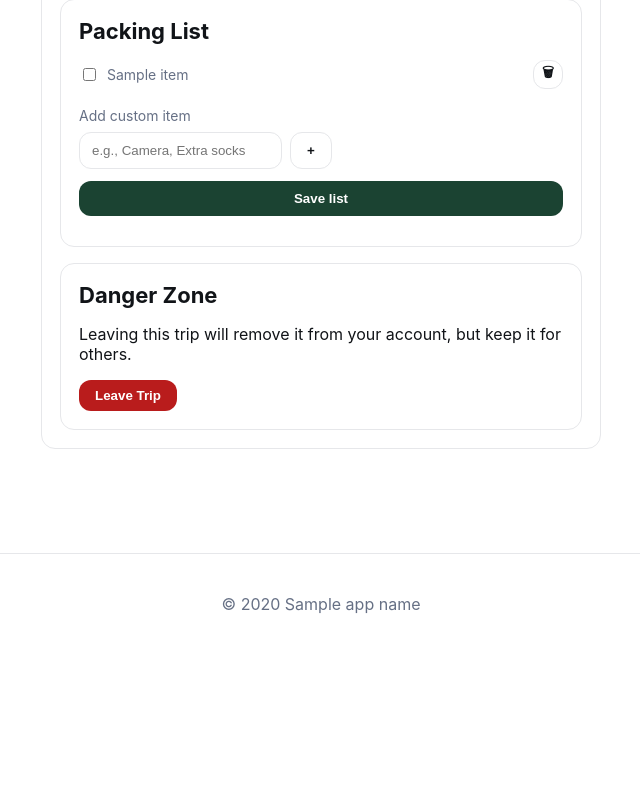
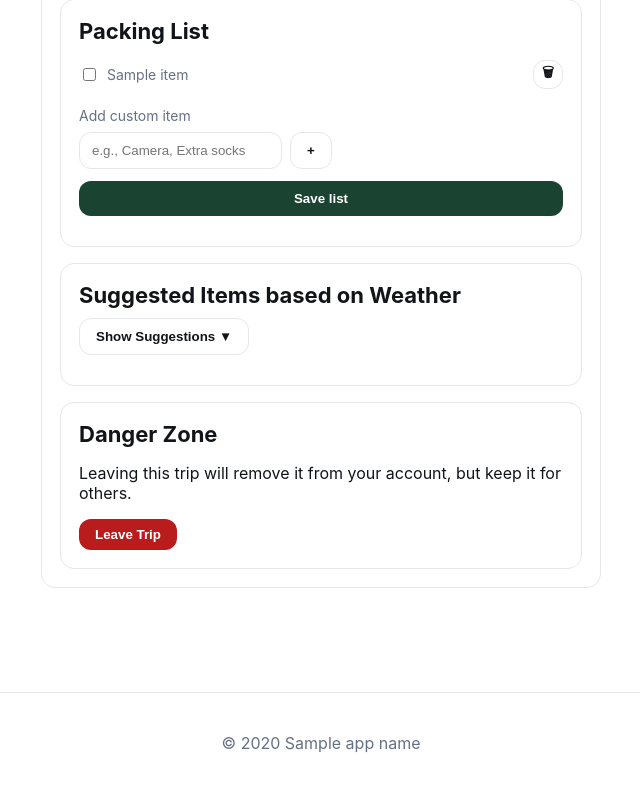
Before and after one commit to tabbott207/GearGuide, a Flask app: template GearGuide/templates/trip-detail.html in a window 1280 px wide. Shown: the part 688-1481 px from the top of the page, without its empty margins (319-959 px from the left). Before the commit the page ends 1301 px from the top, so only its background shows below. Run offline with Flask 3, Linux system fonts and the light colour scheme; the template is opened without the code that fills it: most values are stand-ins (such as "Sample title", 1, 10 or a date in 2020).

Commit message:
Weather based packing suggestions

```diff
--- a/GearGuide/static/js/weather.js
+++ b/GearGuide/static/js/weather.js
@@ -2,7 +2,21 @@
 
 document.addEventListener("DOMContentLoaded", () => {
   const meta = document.getElementById("weather-data");
-  if (!meta) return; // nothing to do on pages without weather
+  if (!meta) return; // Not on a trip-detail page with weather
+
+  // --- Toggle weather suggestions section ---
+const toggleBtn = document.getElementById("toggle-weather-suggestions");
+const suggestionsWrapper = document.getElementById("weather-suggestions-wrapper");
+
+if (toggleBtn && suggestionsWrapper) {
+  toggleBtn.addEventListener("click", () => {
+    const isHidden = suggestionsWrapper.style.display === "none";
+    suggestionsWrapper.style.display = isHidden ? "block" : "none";
+    toggleBtn.textContent = isHidden
+      ? "Hide Suggestions ▲"
+      : "Show Suggestions ▼";
+  });
+}
 
   const loadingEl = document.getElementById("weather-loading");
   const errorEl = document.getElementById("weather-error");
@@ -10,13 +24,17 @@ document.addEventListener("DOMContentLoaded", () => {
 
   if (!loadingEl || !errorEl || !containerEl) return;
 
-  // Read data attributes
+  // Elements for weather-based packing suggestions (optional card)
+  const suggestListEl = document.getElementById("weather-pack-list");
+  const suggestEmptyEl = document.getElementById("weather-pack-empty");
+
+  // Read data attributes from the hidden meta div
   const lat = parseFloat(meta.dataset.lat);
   const lon = parseFloat(meta.dataset.lon);
   const tripStartStr = meta.dataset.start || null; // "YYYY-MM-DD"
   const tripEndStr = meta.dataset.end || null;     // "YYYY-MM-DD"
 
-  /* -------- Helpers -------- */
+  /* -------- Helper functions -------- */
 
   // Turn an ISO datetime into a normalized date key "YYYY-MM-DD" using UTC
   function toDateKeyFromISO(isoString) {
@@ -26,7 +44,7 @@ document.addEventListener("DOMContentLoaded", () => {
     return d.toISOString().slice(0, 10);
   }
 
-  // Turn a "YYYY-MM-DD" (or ISO) into "MM/DD" for display
+  // Turn a "YYYY-MM-DD" (or ISO datetime) into "MM/DD" for display
   function formatDateMMDD(dateStrOrIso) {
     if (!dateStrOrIso) return "";
     let d;
@@ -40,7 +58,7 @@ document.addEventListener("DOMContentLoaded", () => {
     return `${d.getUTCMonth() + 1}/${d.getUTCDate()}`;
   }
 
-  // Icons from forecast text
+  // Emoji icon from forecast text
   function getWeatherIcon(shortForecast, isDaytime) {
     if (!shortForecast) return isDaytime ? "🌤️" : "🌙";
     const s = shortForecast.toLowerCase();
@@ -54,7 +72,7 @@ document.addEventListener("DOMContentLoaded", () => {
     return isDaytime ? "🌤️" : "🌙";
   }
 
-  // Temp color bar
+  // Color for temp bar
   function getTempColor(tempF) {
     if (tempF == null || isNaN(tempF)) return "#9ca3af"; // gray
     if (tempF <= 40) return "#3b82f6"; // blue
@@ -63,6 +81,7 @@ document.addEventListener("DOMContentLoaded", () => {
     return "#ef4444";                 // red
   }
 
+  // Little horizontal bar that visually encodes temp
   function buildTempBar(tempF) {
     const clamped = Math.max(0, Math.min(100, tempF || 0));
     const width = clamped + "%";
@@ -91,7 +110,7 @@ document.addEventListener("DOMContentLoaded", () => {
     return dates;
   }
 
-  /* -------- Fetch Weather -------- */
+  /* -------- Fetch Weather from backend /weather route -------- */
 
   if (!Number.isFinite(lat) || !Number.isFinite(lon)) {
     loadingEl.textContent =
@@ -110,7 +129,7 @@ document.addEventListener("DOMContentLoaded", () => {
         return;
       }
 
-      const forecast = data.forecast;
+      const forecast = data.forecast || [];
 
       // Group periods by normalized date key
       const periodsByDate = {};
@@ -127,12 +146,76 @@ document.addEventListener("DOMContentLoaded", () => {
       const tripDateKeys = getTripDateKeys(tripStartStr, tripEndStr);
       let itemsRendered = 0;
 
+      /* -------- Weather-based packing suggestions -------- */
+
+      if (suggestListEl) {
+        let willRain = false;
+        let willSnow = false;
+        let veryCold = false; // <= 40°F
+        let veryHot = false;  // >= 85°F
+
+        if (tripDateKeys.length) {
+          tripDateKeys.forEach((dateKey) => {
+            const dayPeriods = periodsByDate[dateKey] || [];
+            dayPeriods.forEach((p) => {
+              const short = (p.shortForecast || "").toLowerCase();
+              const temp = p.temperature;
+
+              if (short.includes("rain") || short.includes("shower") || short.includes("drizzle")) {
+                willRain = true;
+              }
+              if (short.includes("snow") || short.includes("sleet") || short.includes("flurries")) {
+                willSnow = true;
+              }
+              if (typeof temp === "number") {
+                if (temp <= 40) veryCold = true;
+                if (temp >= 85) veryHot = true;
+              }
+            });
+          });
+        }
+
+        const suggestions = new Set();
+
+        if (willRain || willSnow) {
+          suggestions.add("Rain jacket");
+          suggestions.add("Waterproof boots or shoes");
+          suggestions.add("Extra warm socks");
+          suggestions.add("Dry bag or pack liner");
+        }
+        if (veryCold) {
+          suggestions.add("Insulated jacket");
+          suggestions.add("Gloves");
+          suggestions.add("Beanie or warm hat");
+          suggestions.add("Thermal base layers");
+        }
+        if (veryHot) {
+          suggestions.add("Sun hat");
+          suggestions.add("Sunscreen");
+          suggestions.add("Lightweight, breathable clothing");
+          suggestions.add("Electrolyte packets");
+        }
+
+        if (suggestions.size > 0) {
+          if (suggestEmptyEl) {
+            suggestEmptyEl.remove();
+          }
+          suggestions.forEach((item) => {
+            const li = document.createElement("li");
+            li.textContent = item;
+            suggestListEl.appendChild(li);
+          });
+        }
+      }
+
+      /* -------- Render per-day forecast for trip dates -------- */
+
       if (tripDateKeys.length) {
         tripDateKeys.forEach((dateKey) => {
           const dayPeriods = periodsByDate[dateKey] || [];
 
           if (!dayPeriods.length) {
-            // Optional "no forecast yet" card
+            // No forecast yet for this date (e.g., trip >7 days out)
             const block = document.createElement("div");
             block.style.marginBottom = "1rem";
             block.innerHTML = `
@@ -148,8 +231,8 @@ document.addEventListener("DOMContentLoaded", () => {
             return;
           }
 
-          // Prefer daytime period; fallback to first
-          let best =
+          // Prefer a daytime period; fallback to the first one
+          const best =
             dayPeriods.find((p) => p.isDaytime === true) || dayPeriods[0];
 
           const icon = getWeatherIcon(best.shortForecast, best.isDaytime);
@@ -158,7 +241,6 @@ document.addEventListener("DOMContentLoaded", () => {
 
           const block = document.createElement("div");
           block.style.marginBottom = "1rem";
-
           block.innerHTML = `
             <div style="display:flex; align-items:flex-start; gap:0.75rem;">
               <div style="font-size:1.5rem;">${icon}</div>
@@ -177,14 +259,13 @@ document.addEventListener("DOMContentLoaded", () => {
               </div>
             </div>
           `;
-
           containerEl.appendChild(block);
           itemsRendered++;
         });
       }
 
-      // If trip is beyond forecast range or no matches, show first 5 raw periods
-      if (!itemsRendered) {
+      // If trip is out of range and nothing rendered, show first few raw periods as a fallback
+      if (!itemsRendered && forecast.length) {
         const fallback = forecast.slice(0, 5);
         fallback.forEach((period) => {
           const icon = getWeatherIcon(period.shortForecast, period.isDaytime);
@@ -193,7 +274,6 @@ document.addEventListener("DOMContentLoaded", () => {
 
           const block = document.createElement("div");
           block.style.marginBottom = "1rem";
-
           block.innerHTML = `
             <div style="display:flex; align-items:flex-start; gap:0.75rem;">
               <div style="font-size:1.5rem;">${icon}</div>
@@ -212,7 +292,6 @@ document.addEventListener("DOMContentLoaded", () => {
               </div>
             </div>
           `;
-
           containerEl.appendChild(block);
         });
       }
--- a/GearGuide/templates/trip-detail.html
+++ b/GearGuide/templates/trip-detail.html
@@ -108,6 +108,7 @@
           <script src="{{ url_for('static', filename='js/weather.js') }}"></script>
         </div>
 
+
                         <!-- Packing List -->
         <div class="card" style="grid-column:1/-1">
           <h2>Packing List</h2>
@@ -157,6 +158,7 @@
                 </div>
               </div>
 
+
               <div class="field" style="margin-top: 0.5rem;">
                 <button class="btn accent" type="submit">Save list</button>
               </div>
@@ -189,6 +191,31 @@
             </form>
           {% endif %}
         </div>
+        <!-- Weather-based packing suggestions -->
+<div class="card" style="grid-column:1/-1">
+  <h2>Suggested Items based on Weather</h2>
+
+  <button
+    id="toggle-weather-suggestions"
+    class="btn ghost"
+    type="button"
+    style="margin-bottom:0.75rem;"
+  >
+    Show Suggestions ▼
+  </button>
+
+  <div id="weather-suggestions-wrapper" style="display:none;">
+    <ul id="weather-pack-list" class="clean">
+      <li class="muted" id="weather-pack-empty">
+        Suggestions will appear here based on the forecast for your trip dates.
+      </li>
+    </ul>
+
+    <small class="muted">
+      These items are suggestions only. Use the "+" box above to add them to your actual packing list.
+    </small>
+  </div>
+</div>
 
         <!-- Danger Zone: Delete (host) or Leave (member) -->
         <div class="card" style="grid-column:1/-1">
```
